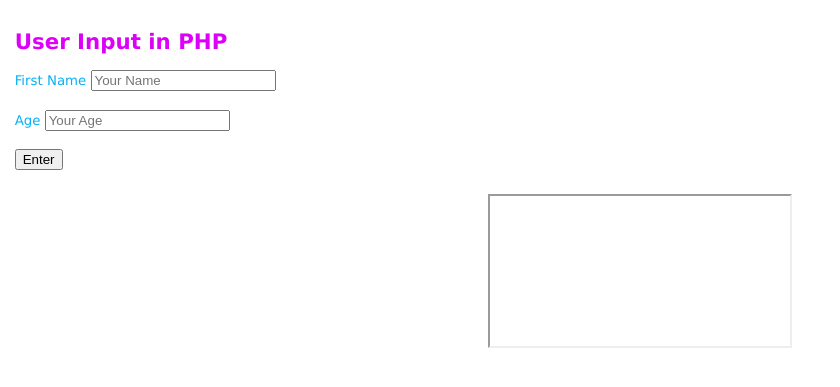
After one commit to ICD2O-Digital-Tech-KukwacA/Unit2-03-PHP-UserInput, a PHP site: page /index.php in a window 1280 px wide. The commit adds this page. Shown: the top 387 px of the page, without its empty margins (0-840 px from the left). Run offline with PHP 8.4, Linux system fonts and the light colour scheme; data that the repository does not hold is empty.

Commit message:
My User Input web page, in PHP

```diff
--- a/css/style.css
+++ b/css/style.css
@@ -1,4 +1,69 @@
-/* Created by: Mr. Coxall
-* Created on: Sep 2020
-* This file contains the CSS for index.html
-*/
+body {
+    background-color: rgb(255, 255, 255);
+    font-size: 10pt;
+    font-family: Verdana, Geneva, Arial, Helvetica, sans-serif;
+    color: rgb(5, 177, 246);
+    line-height: 14pt;
+    padding-left: 5pt;
+    padding-right: 5pt;
+    padding-top: 5pt;
+}
+
+h1 {
+    font: 16pt Verdana, Geneva, Arial, Helvetica, sans-serif;
+    font-weight: bold;
+    line-height: 20pt;
+    color: rgb(220, 0, 249);
+}
+
+h2 {
+    font: 14pt Verdana, Geneva, Arial, Helvetica, sans-serif;
+    font-weight: bold;
+    line-height: 18pt;
+    color: rgb(0, 25, 246);
+}
+
+h3 {
+    font: 12pt Verdana, Geneva, Arial, Helvetica, sans-serif;
+    font-weight: bold;
+    line-height: 16pt;
+    color: rgb(191, 19, 19);
+}
+
+p.subheader {
+    font-weight: bold;
+    color: #8040e7;
+}
+
+div {
+    font-weight: bold;
+    color: #df095b;
+    margin: 5px;
+}
+
+img {
+    padding: 3pt;
+    float: right;
+}
+
+a {
+    text-decoration: none;
+}
+
+a:link,
+a:visited {
+    color: #a8eb0c;
+}
+
+a:hover,
+a:active {
+    color: rgb(156, 78, 0);
+}
+
+div.footer {
+    font-size: 9pt;
+    font-style: italic;
+    line-height: 12pt;
+    text-align: center;
+    padding-top: 30pt;
+}
--- /dev/null
+++ b/index.php
@@ -0,0 +1,37 @@
+<!DOCTYPE html>
+<html lang="en-ca">
+  <head>
+    <!-- Metadata -->
+    <meta charset="utf-8">
+    <meta name="description" content="My first webpage with user input">
+    <meta name="keywords" content="immaculata, ics2o">
+    <meta name="author" content="Kukwac">
+    <meta name="viewport" content="width=device-width, initial-scale=1.0">
+    <!-- Code for the favicon -->
+    <link rel="apple-touch-icon" sizes="180x180" href="./Favicons/apple-touch-icon.png">
+    <link rel="icon" type="image/png" sizes="32x32" href="./Favicons/favicon-32x32.png">
+    <link rel="icon" type="image/png" sizes="16x16" href="./Favicons/favicon-16x16.png">
+    <link rel="manifest" href="./Favicon/site.webmanifest">
+    <!-- Link to CSS file -->
+    <link rel="stylesheet" href="./css/style.css">
+    <!-- Title -->
+    <title>User Input with PHP</title>
+  </head>
+  <body>
+    <?php echo "<h1>User Input in PHP</h1>" ?>
+    <form action="./welcome.php" method="post" target="result">
+      <label for="first-name">First Name</label>
+      <input type="text" id="first-name" placeholder="Your Name" name="first-name"><br><br>
+      <label for="age">Age</label>
+      <input type="text" id="age" placeholder="Your Age" name="age"><br><br>
+      <input type="submit" value="Enter">
+			<br><br>
+    </form>
+<div id="result"></div>
+    <center>
+      <iframe id="result" name="result">
+				Your first name is <?php echo $_POST["first-name"]; ?> and your age is <?php echo $_POST["age"]; ?>.
+      </iframe>
+    </center>
+  </body>
+</html>
```
Also changed, not shown: index.html (deleted, +0 -9 lines), Favicons/apple-touch-icon.png (added), Favicons/favicon-16x16.png (added), Favicons/favicon-32x32.png (added), Favicons/site.webmanifest (added).
